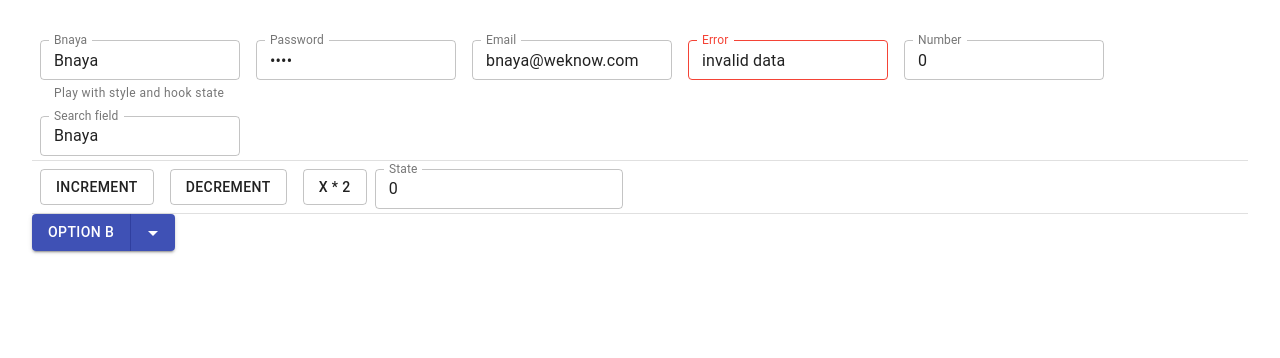
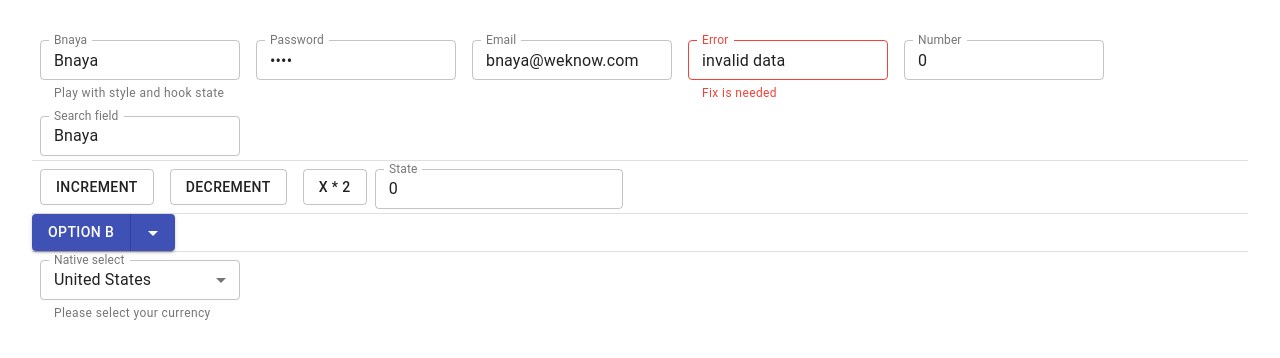
Before and after one commit to bnayae/react-hooks-playground, a React (Create React App) app: page / in a window 1280 px wide. Shown: the top 358 px of the page. Built offline with nearby package versions, Linux system fonts and the light colour scheme.

Commit message:
text dtopdown

```diff
--- a/src/App.tsx
+++ b/src/App.tsx
@@ -1,4 +1,5 @@
 // https://fettblog.eu/typescript-react/hooks/
+// https://www.youtube.com/watch?v=dpw9EHDh2bM&list=PLxOjILkIACgAdunnsCvfhZDbFxaAi_95Q&index=9&t=0s
 // https://medium.com/@jrwebdev/react-hooks-in-typescript-88fce7001d0d
 
 import React from "react";
@@ -8,6 +9,7 @@ import { Divider } from "@material-ui/core";
 import SimpleTexts from "./components/SimpleTexts";
 import ReducerSample from "./components/ReduceSample";
 import DropdownSample from "./components/DropdownSample";
+import DropdownTextSample from "./components/DropdownTextSample";
 
 const App: React.FC = () => {
   return (
@@ -17,6 +19,8 @@ const App: React.FC = () => {
       <ReducerSample />
       <Divider />
       <DropdownSample />
+      <Divider />
+      <DropdownTextSample />
     </div>
   );
 };
--- /dev/null
+++ b/src/components/DropdownTextSample.tsx
@@ -0,0 +1,71 @@
+import React from "react";
+import { useState } from "react";
+import { makeStyles } from "@material-ui/core/styles";
+import { TextField } from "@material-ui/core";
+
+const options = [
+  {
+    value: "US",
+    label: "United States"
+  },
+  {
+    value: "EUR",
+    label: "Europe"
+  },
+  {
+    value: "ISL",
+    label: "Israel"
+  },
+  {
+    value: "JP",
+    label: "Japan"
+  }
+];
+
+const useStyles = makeStyles(theme => ({
+  textField: {
+    marginLeft: theme.spacing(1),
+    marginRight: theme.spacing(1),
+    width: 200
+  },
+  menu: {
+    width: 200
+  }
+}));
+
+export interface IDropdownTextProps {}
+
+export default function DropdownTextSample(props: IDropdownTextProps) {
+  const classes = useStyles();
+  const [value, setValue] = useState("US");
+
+  function handleChange(e: React.ChangeEvent<HTMLInputElement>) {
+    setValue(e.target.value);
+  }
+
+  return (
+    <TextField
+      id="outlined-select-currency-native"
+      select
+      label="Native select"
+      className={classes.textField}
+      value={value}
+      onChange={handleChange}
+      SelectProps={{
+        native: true,
+        MenuProps: {
+          className: classes.menu
+        }
+      }}
+      helperText="Please select your currency"
+      margin="dense"
+      variant="outlined"
+    >
+      {options.map(option => (
+        <option key={option.value} value={option.value}>
+          {option.label}
+        </option>
+      ))}
+    </TextField>
+  );
+}
--- a/src/components/SimpleTexts.tsx
+++ b/src/components/SimpleTexts.tsx
@@ -1,10 +1,7 @@
-// https://www.youtube.com/watch?v=dpw9EHDh2bM&list=PLxOjILkIACgAdunnsCvfhZDbFxaAi_95Q&index=9&t=0s
-
 import * as React from "react";
 import { useState } from "react";
 import { makeStyles } from "@material-ui/core/styles";
 import { TextField } from "@material-ui/core";
-import { number } from "prop-types";
 
 const useStyles = makeStyles(theme => ({
   textField: {
@@ -81,6 +78,7 @@ export default function SimpleTexts(props: ISimpleTextsProps) {
         value={error}
         margin="dense"
         variant="outlined"
+        helperText="Fix is needed"
       />
       <TextField
         id="outlined-number"
```
